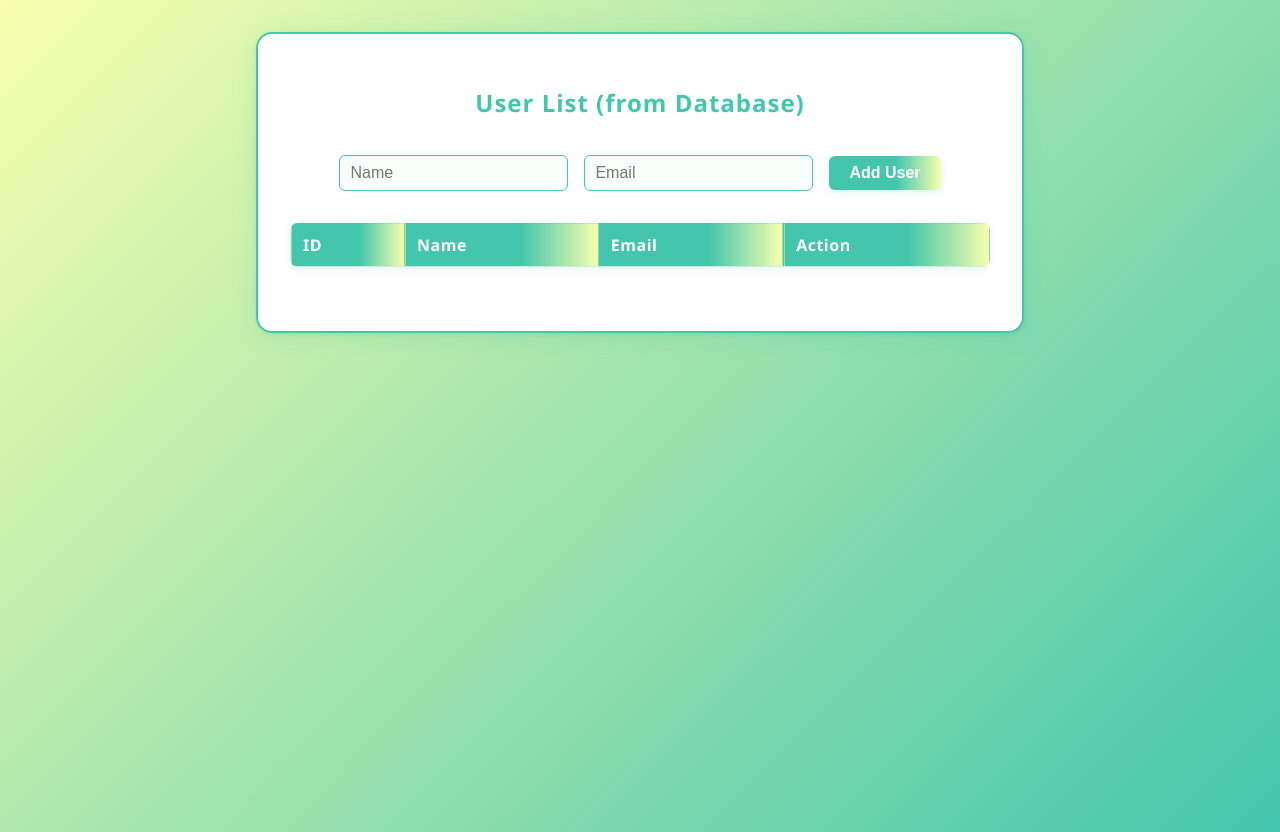
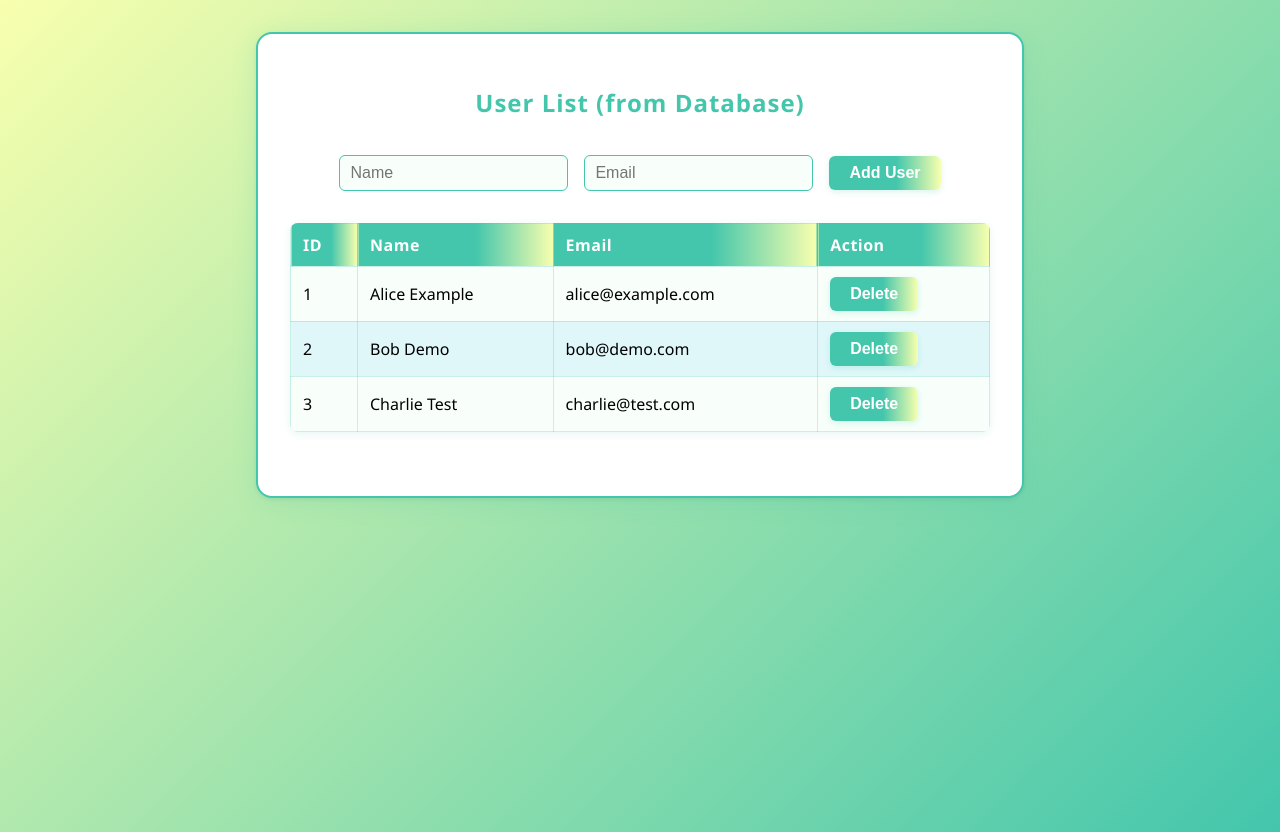
Before and after one commit to zararsaleem23/swaera_project, a website: page index.html in a window 1280 px wide. Drawn offline with Linux system fonts and the light colour scheme; no server answers.

Commit message:
Show static example users for GitHub Pages

```diff
--- a/index.html
+++ b/index.html
@@ -142,9 +142,12 @@
     }
 
     function loadUsers() {
-      fetch('/api/users')
-        .then(res => res.json())
-        .then(users => {
+      // Static example users for GitHub Pages
+      const users = [
+        { id: 1, name: 'Alice Example', email: 'alice@example.com' },
+        { id: 2, name: 'Bob Demo', email: 'bob@demo.com' },
+        { id: 3, name: 'Charlie Test', email: 'charlie@test.com' }
+      ];
       const tbody = document.querySelector('#userTable tbody');
       tbody.innerHTML = '';
       users.forEach(user => {
@@ -152,10 +155,6 @@
         row.innerHTML = `<td>${user.id}</td><td>${user.name}</td><td>${user.email}</td><td><button class="delBtn" data-id="${user.id}">Delete</button></td>`;
         tbody.appendChild(row);
         animateRow(row, 'add');
-          });
-        })
-        .catch(() => {
-          showMessage('Failed to load users.', true);
       });
     }
     loadUsers();
```
Lines whose indentation alone changed are shown as unchanged.
